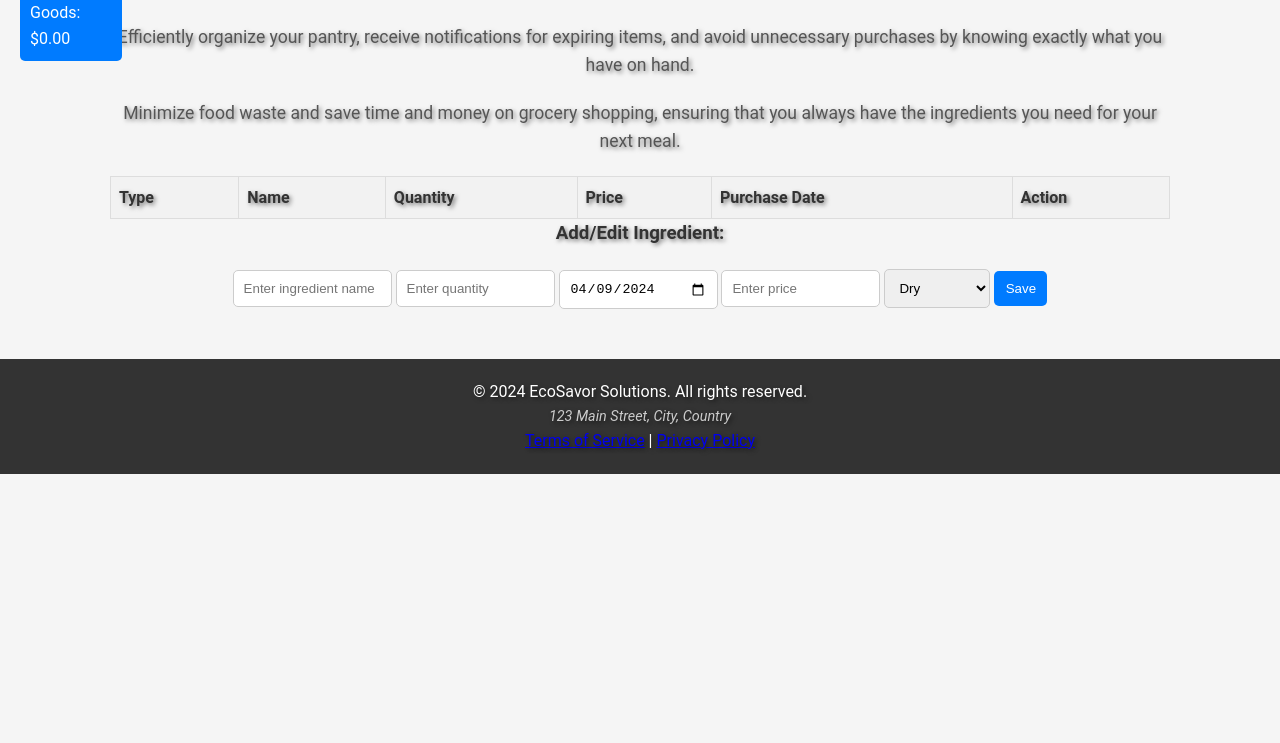
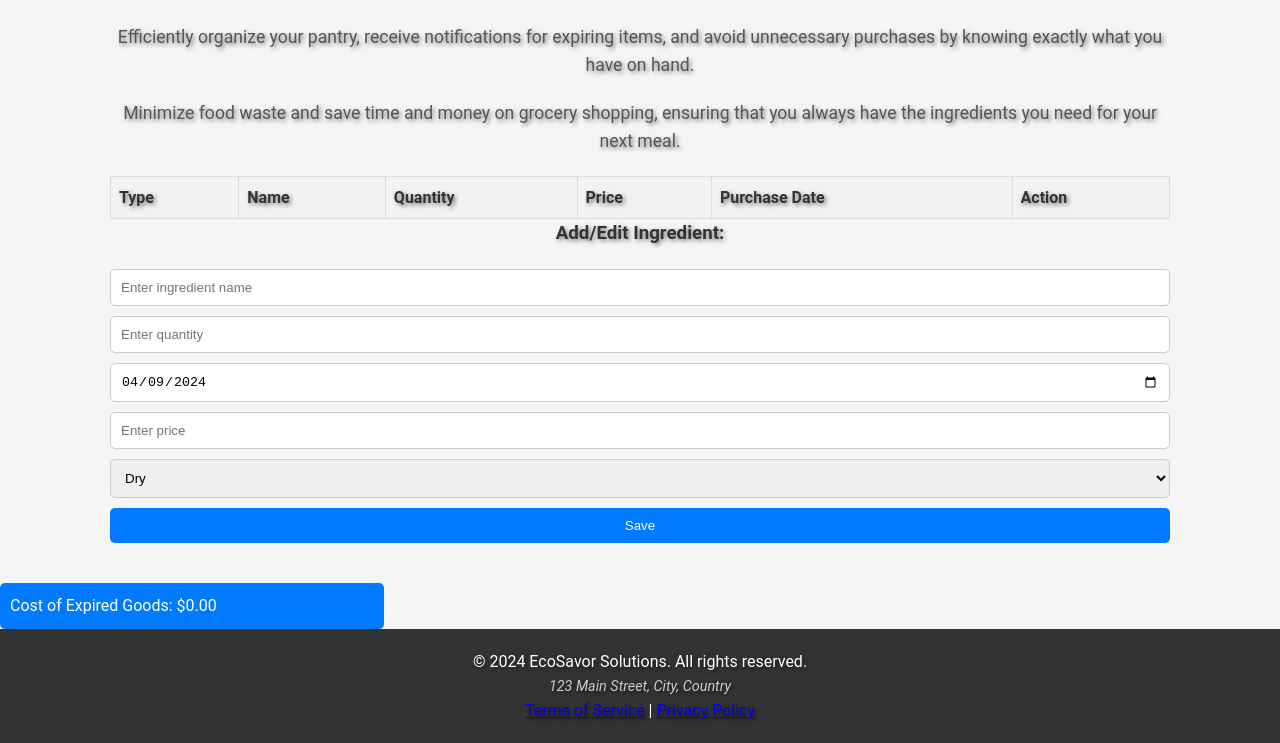
Before and after one commit to rickaz68/EcoSavor, a plain HTML site: page pantry.html in a window 1280 px wide. Shown: the part 311-1054 px from the top of the page. Before the commit the page ends 800 px from the top, so only its background shows below. Drawn offline with Linux system fonts and the light colour scheme; files whose address does not match are found by name.

Commit message:
Update pantry.html

```diff
--- a/pantry.html
+++ b/pantry.html
@@ -39,7 +39,7 @@
         #add-edit-ingredient-form input[type="number"],
         #add-edit-ingredient-form input[type="date"],
         #add-edit-ingredient-form select {
-            width: calc(15%); /* Adjust width as needed */
+            width: 100%; /* Adjust width as needed */
             padding: 10px;
             margin-bottom: 10px;
             border: 1px solid #ccc;
@@ -49,7 +49,7 @@
         }
 
         #add-edit-ingredient-form select {
-            width: calc(10%); /* Adjust width as needed */
+            width: 100%; /* Adjust width as needed */
         }
 
         #add-edit-ingredient-form button {
@@ -60,17 +60,15 @@
             border-radius: 5px;
             cursor: pointer;
             display: inline-block;
-            width: 5%;
+            width: 100%; /* Adjust width as needed */
             box-sizing: border-box;
         }
 
         #add-edit-ingredient-form button:hover {
             background-color: #0056b3;
         }
+
         #expired-products-price-box {
-    position: fixed;
-    top: 250px; /* Adjust the value as needed */
-    left: 20px;
             padding: 10px;
             background-color: #007bff;
             color: #fff;
@@ -78,12 +76,21 @@
             border-radius: 5px;
             cursor: pointer;
             display: inline-block;
-    width: 8%;
+            width: 100%;
             box-sizing: border-box;
-            z-index: 999;
         }
 
+        @media only screen and (min-width: 768px) { /* Tablet and desktop */
+            #expired-products-price-box {
+                width: 50%;
+            }
+        }
 
+        @media only screen and (min-width: 1024px) { /* Large desktop */
+            #expired-products-price-box {
+                width: 30%;
+            }
+        }
         </style>
 </head>
 <body>
```
Lines whose indentation alone changed are shown as unchanged.
